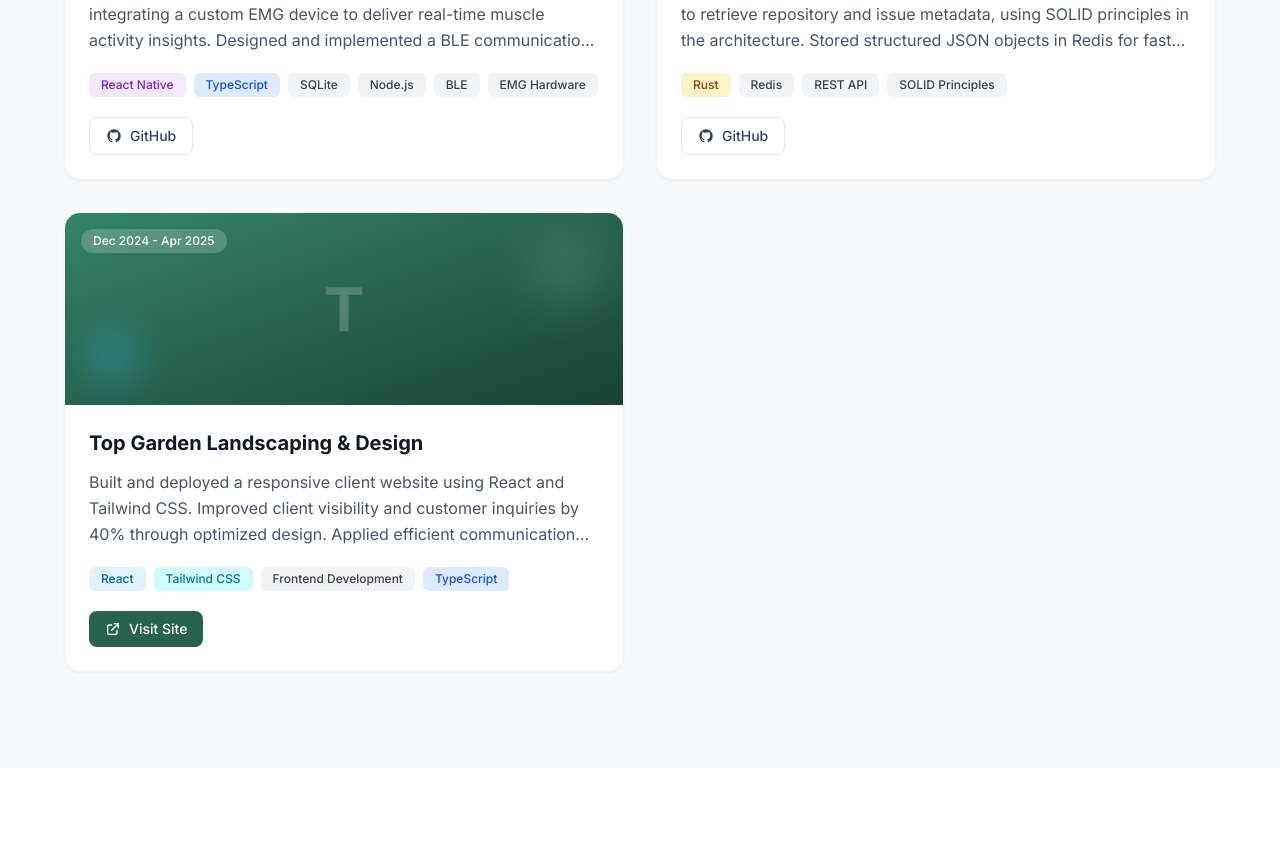
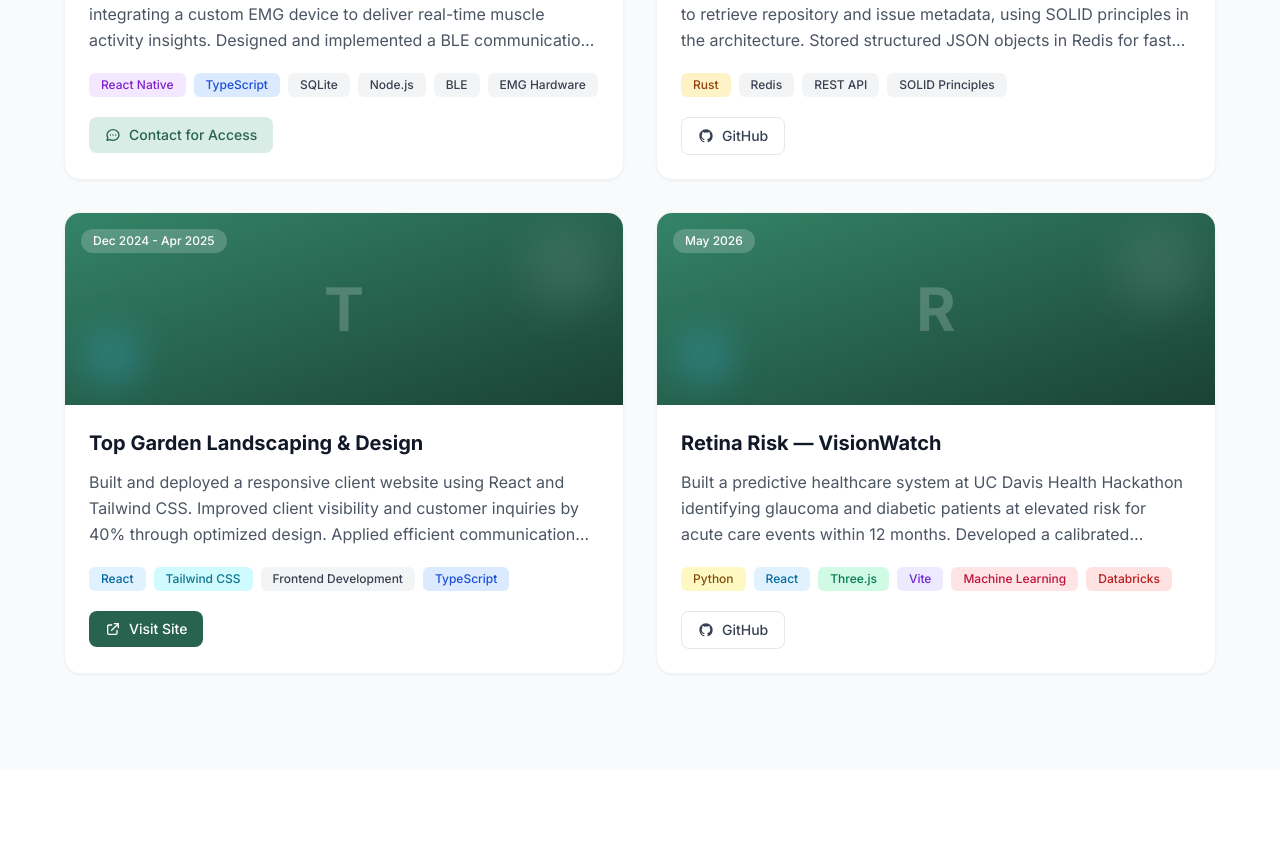
Before and after one commit to Lumiho/personal_web, a Next.js app: page / in a window 1280 px wide. Shown: the part 2970-3836 px from the top of the page. Built offline with nearby package versions, Linux system fonts and the light colour scheme.

Commit message:
Add Retina Risk VisionWatch hackathon project

```diff
--- a/components/Projects.tsx
+++ b/components/Projects.tsx
@@ -28,6 +28,10 @@ const categoryColors: Record<string, string> = {
   'Prisma': 'bg-indigo-100 text-indigo-700',
   'Tailwind CSS': 'bg-cyan-100 text-cyan-700',
   'React Native': 'bg-purple-100 text-purple-700',
+  'Three.js': 'bg-emerald-100 text-emerald-700',
+  'Vite': 'bg-violet-100 text-violet-700',
+  'Machine Learning': 'bg-rose-100 text-rose-700',
+  'Databricks': 'bg-red-100 text-red-700',
 }
 
 export default function Projects() {
@@ -142,12 +146,24 @@ export default function Projects() {
                     </a>
                   )}
                   {!project.website && !project.github && project.status && (
+                    project.status === 'Contact for Access' ? (
+                      <a
+                        href="#contact"
+                        className="inline-flex items-center gap-2 px-4 py-2 bg-sacramento-100 text-sacramento-700 rounded-lg text-sm font-medium hover:bg-sacramento-200 transition-colors"
+                      >
+                        <svg className="w-4 h-4" fill="none" stroke="currentColor" viewBox="0 0 24 24">
+                          <path strokeLinecap="round" strokeLinejoin="round" strokeWidth={2} d="M8 12h.01M12 12h.01M16 12h.01M21 12c0 4.418-4.03 8-9 8a9.863 9.863 0 01-4.255-.949L3 20l1.395-3.72C3.512 15.042 3 13.574 3 12c0-4.418 4.03-8 9-8s9 3.582 9 8z" />
+                        </svg>
+                        Contact for Access
+                      </a>
+                    ) : (
                       <span className="inline-flex items-center gap-2 text-sacramento-600 text-sm font-medium">
                         <svg className="w-4 h-4" fill="none" stroke="currentColor" viewBox="0 0 24 24">
                           <path strokeLinecap="round" strokeLinejoin="round" strokeWidth={2} d="M12 8v4l3 3m6-3a9 9 0 11-18 0 9 9 0 0118 0z" />
                         </svg>
                         {project.status}
                       </span>
+                    )
                   )}
                 </div>
               </div>
--- a/data/projects.json
+++ b/data/projects.json
@@ -24,7 +24,7 @@
     "title": "MuscleMax Startup",
     "description": "Spearheading development of a cross-platform fitness app integrating a custom EMG device to deliver real-time muscle activity insights. Designed and implemented a BLE communication layer using react-native-ble-plx, enabling low-latency data streaming from proprietary hardware. Architected a real-time data pipeline with SQLite and Node.js to support live EMG signal graphing and persistent session history. Directing a 5-person cross-functional team across software, hardware, and business.",
     "tech": ["React Native", "TypeScript", "SQLite", "Node.js", "BLE", "EMG Hardware"],
-    "github": "https://github.com/Lumiho",
+    "status": "Contact for Access",
     "image": "/images/musclemax.jpg",
     "featured": true,
     "period": "Jan 2025 - Present"
@@ -48,5 +48,15 @@
     "image": "/images/top-garden.jpg",
     "featured": true,
     "period": "Dec 2024 - Apr 2025"
+  },
+  {
+    "id": 6,
+    "title": "Retina Risk — VisionWatch",
+    "description": "Built a predictive healthcare system at UC Davis Health Hackathon identifying glaucoma and diabetic patients at elevated risk for acute care events within 12 months. Developed a calibrated Random Forest model achieving AUROC 0.718 on 3,572 held-out patients. Created an innovative 3D retinal visualization interface using Three.js where each node represents a patient cohort, positioned by disease burden and colored by predicted risk, enabling clinicians to explore subgroups interactively.",
+    "tech": ["Python", "React", "Three.js", "Vite", "Machine Learning", "Databricks"],
+    "github": "https://github.com/bdunguyen/MedXEng2026",
+    "image": "/images/visionwatch.jpg",
+    "featured": true,
+    "period": "May 2026"
   }
 ]
```
Lines whose indentation alone changed are shown as unchanged.
